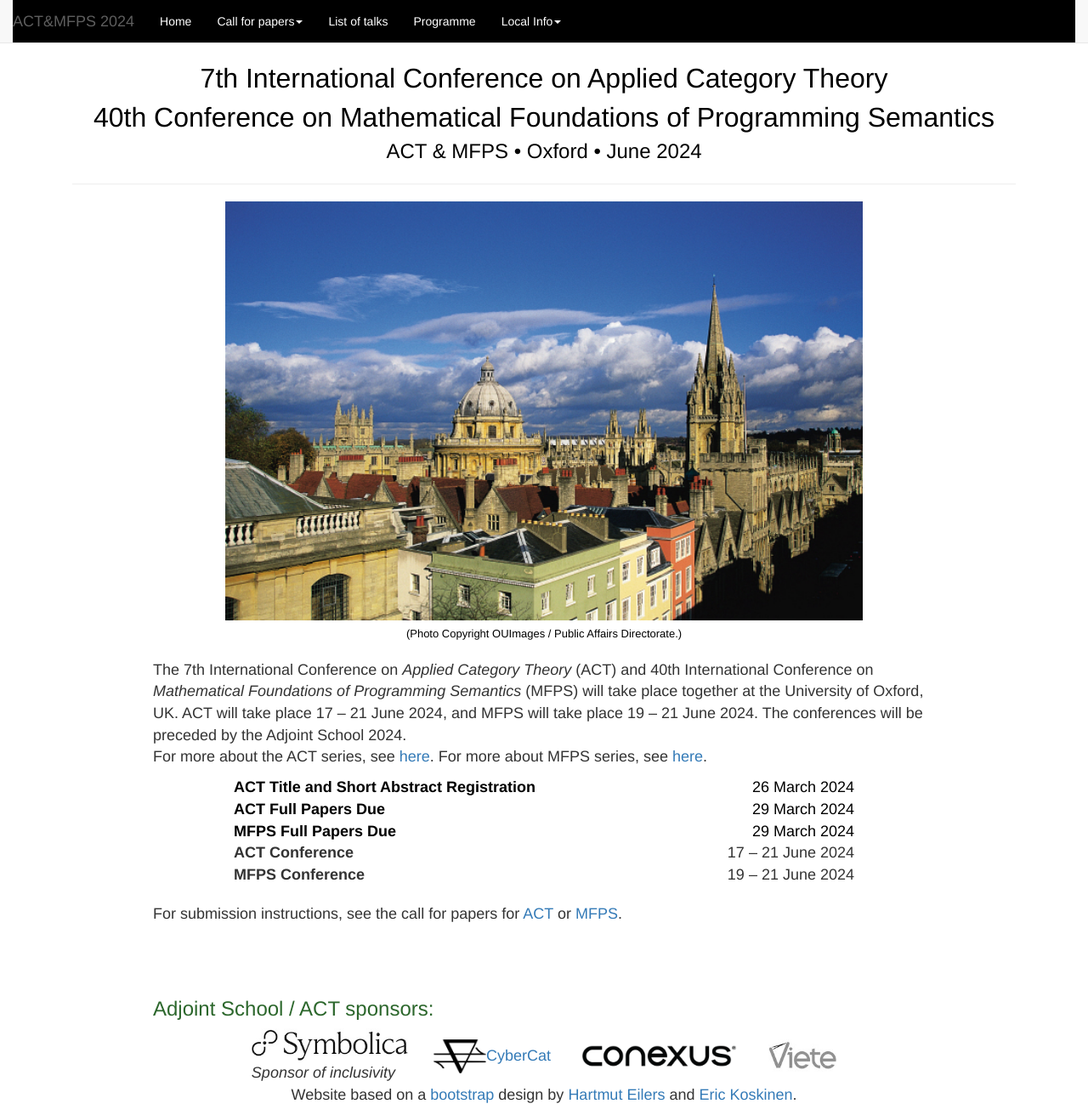
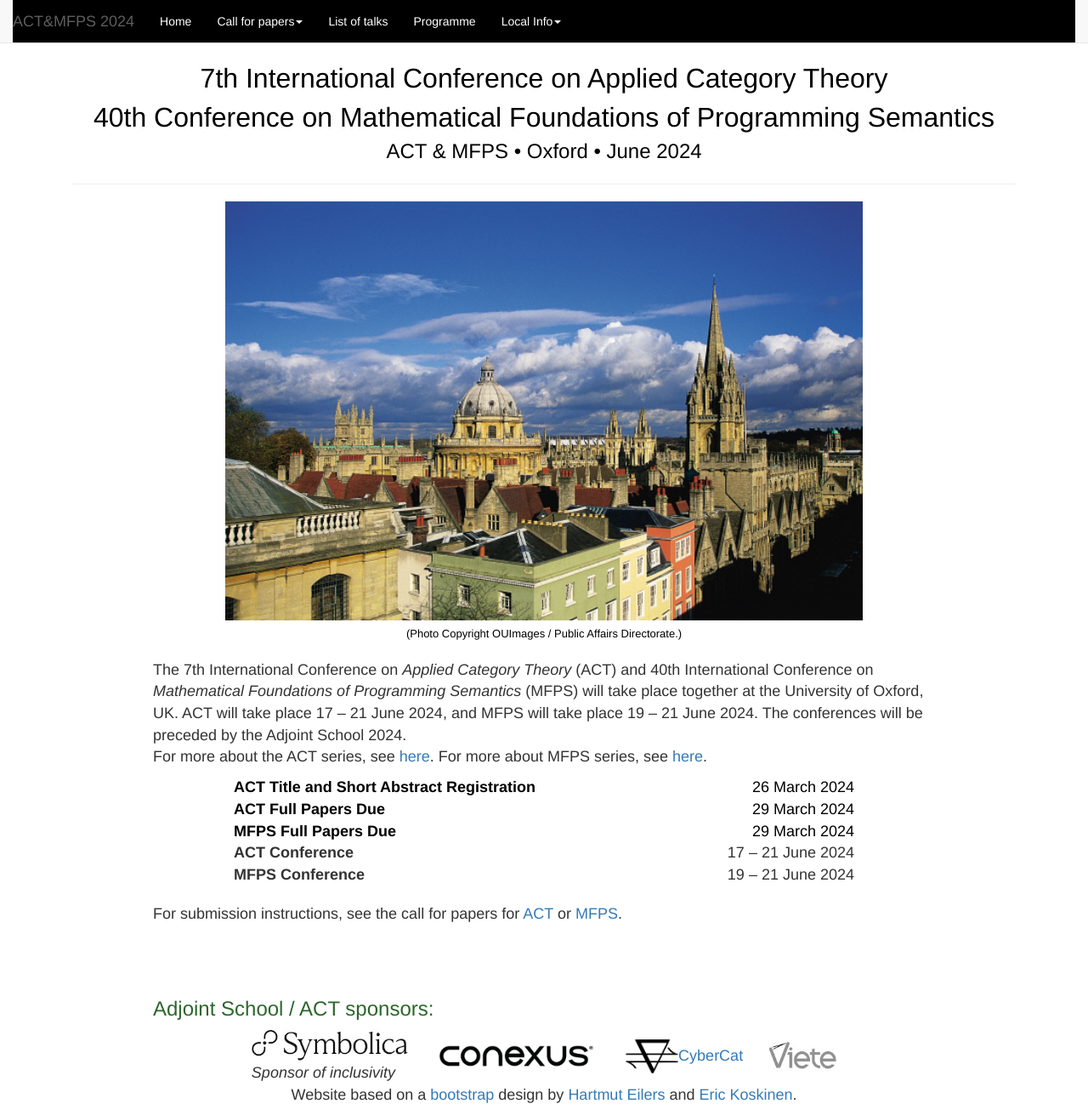
Before and after one commit to oxford24/oxford24.github.io, a Jekyll site: the page built from index.html, in a window 1280 px wide and 1312 px high. Shown: the whole window at 85% size. Built offline with Jekyll 4.4.1, drawn with Linux system fonts in a browser that asks for light colours.

Commit message:
Update actmfps.html

```diff
--- a/_layouts/actmfps.html
+++ b/_layouts/actmfps.html
@@ -111,10 +111,13 @@
 Adjoint School / ACT sponsors:</h3>
 <center>
 	<table class="center">
-<tr><td class="first">	    <a href="https://www.symbolica.ai"><img src="assets/images/symbolica.jpg" alt="Symbolica" style="width:auto;height:40px"></a><br><i>Sponsor of inclusivity</i></td><td class="first">
-	   <a href="https://cybercat.institute/"> <img style="margin-left:30px; width:auto;height:40px" src="assets/images/cybercat.png" alt="CyberCat">CyberCat</a></td><td class="first">
-<a href="https://www.conexus.com">	    <img style="margin-left:30px; width:auto;height:40px" src="assets/images/conexus.png" alt="Conexus"></a></td><td class="first">
-<a href="https://viete.io">	    <img style="margin-left:30px; width:auto;height:40px" src="assets/images/viete.jpg" alt="Viete" ></a></td></tr>
+<tr><td class="first">	    <a href="https://www.symbolica.ai"><img src="assets/images/symbolica.jpg" alt="Symbolica" style="width:auto;height:40px"></a><br><i>Sponsor of inclusivity</i></td>
+<td class="first">
+<a href="https://www.conexus.com">	    <img style="margin-left:30px; width:auto;height:40px" src="assets/images/conexus.png" alt="Conexus"></a><br></td>
+<td class="first">
+	   <a href="https://cybercat.institute/"> <img style="margin-left:30px; width:auto;height:40px" src="assets/images/cybercat.png" alt="CyberCat">CyberCat</a><br></td>
+	   <td class="first">
+<a href="https://viete.io">	    <img style="margin-left:30px; width:auto;height:40px" src="assets/images/viete.jpg" alt="Viete" ></a><br></td></tr>
 </table>
   <p>Website based on a <a href="http://getbootstrap.com">bootstrap</a> design by <a href="http://www.joomla-admin.de/" target="_blank">Hartmut Eilers</a> and <a href="http://cs.yale.edu/homes/ejk/">Eric Koskinen</a>.</p>
         </div> <!-- #logobox -->
```
